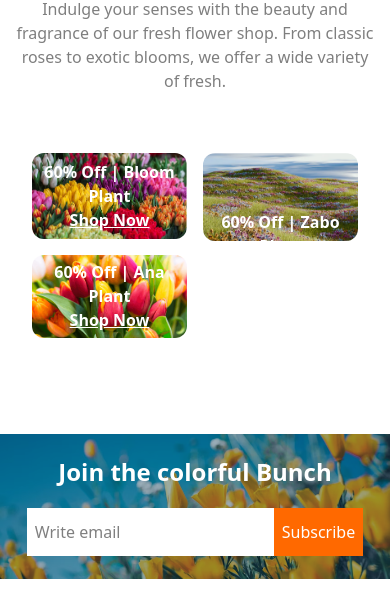
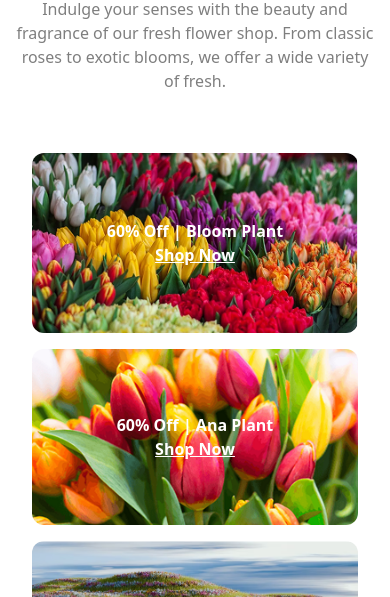
Before and after one commit to mashrafi-jaman/Assignment2, a plain HTML site: page index.html in a window 390 px wide. Shown: the part 3062-3659 px from the top of the page. Drawn offline with nearby package versions, Linux system fonts and the light colour scheme; files whose address does not match are found by name.

Commit message:
fixed error

```diff
--- a/index.html
+++ b/index.html
@@ -166,7 +166,7 @@
                 classic roses to exotic
                 blooms, we offer a wide variety of fresh.</p>
         </div>
-        <div class="mt-11 grid grid-flow-col md:grid-rows-2 gap-4 p-4 md:p-0">
+        <div class="mt-11 grid md:grid-flow-col md:grid-rows-2 gap-4 p-4 md:p-0">
 
             <div class="relative md:w-full  ">
                 <img class="w-full rounded-xl" src="images/deal-bloom.png" alt="">
```
